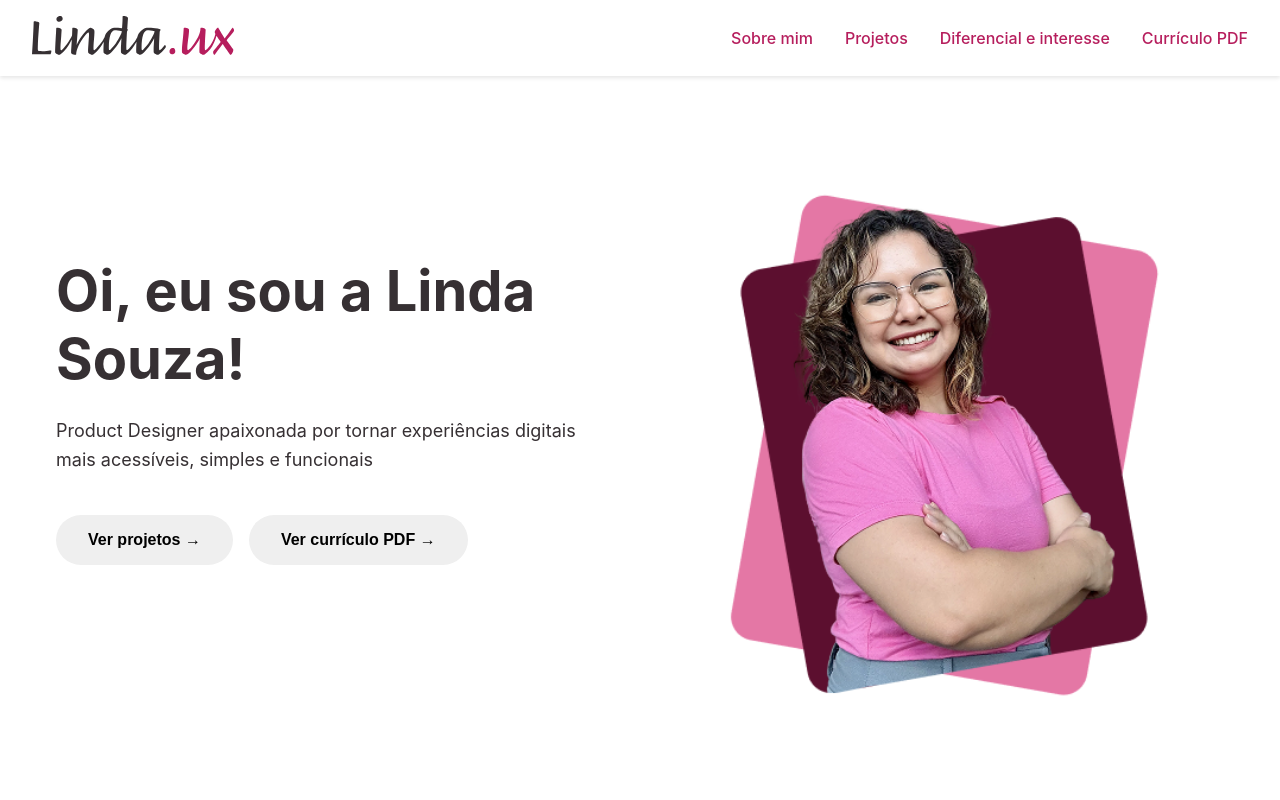
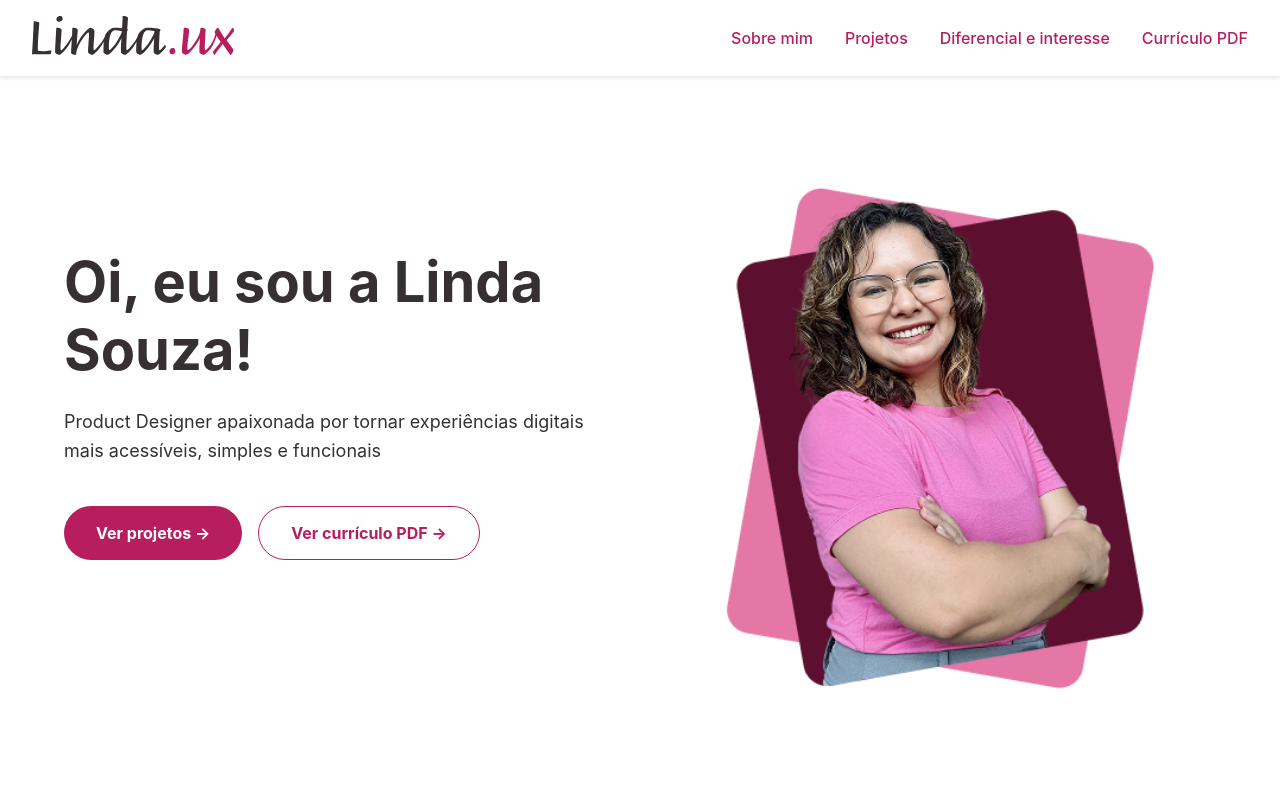
Before and after one commit to Elian-beep/portfolio-linda, a React (Vite) app: page / in a window 1280 px wide. Shown: the top 800 px of the page. Built offline with nearby package versions, Linux system fonts and the light colour scheme.

Commit message:
feat: buttons

```diff
--- /dev/null
+++ b/src/components/Button/Button.module.scss
@@ -0,0 +1,23 @@
+@import "../../styles/colors";
+
+.button {
+  cursor: pointer;
+  display: inline-flex;
+  align-items: center;
+  justify-content: center;
+  background: transparent;
+  outline: none;
+  font-family: inherit;
+  font-size: 1rem;
+  font-weight: 600;
+}
+
+.primary {
+  color: $color-neutral-100;
+  background: $color-pink-400;
+}
+
+.secondary {
+  color: $color-pink-400;
+  border: 1px solid $color-pink-400 !important;
+}
--- /dev/null
+++ b/src/components/Button/PrimaryButton.tsx
@@ -0,0 +1,23 @@
+import React from "react";
+import styles from "./Button.module.scss";
+
+export interface PrimaryButtonProps extends React.ButtonHTMLAttributes<HTMLButtonElement> {
+  action: () => void;
+  children: React.ReactNode;
+}
+
+export const PrimaryButton: React.FC<PrimaryButtonProps> = ({
+  action,
+  children,
+  ...props
+}) => {
+  return (
+    <button
+      className={`${styles.button} ${styles.primary}`}
+      onClick={action}
+      {...props}
+    >
+      {children}
+    </button>
+  );
+};
--- /dev/null
+++ b/src/components/Button/SecondaryButton.tsx
@@ -0,0 +1,23 @@
+import React from "react";
+import styles from "./Button.module.scss";
+
+export interface SecondaryButtonProps extends React.ButtonHTMLAttributes<HTMLButtonElement> {
+  action: () => void;
+  children: React.ReactNode;
+}
+
+export const SecondaryButton: React.FC<SecondaryButtonProps> = ({
+  action,
+  children,
+  ...props
+}) => {
+  return (
+    <button
+      className={`${styles.button} ${styles.secondary}`}
+      onClick={action}
+      {...props}
+    >
+      {children}
+    </button>
+  );
+};
--- /dev/null
+++ b/src/components/Button/index.ts
@@ -0,0 +1,2 @@
+export { PrimaryButton } from "./PrimaryButton";
+export { SecondaryButton } from "./SecondaryButton";
--- a/src/components/Header/Header.module.scss
+++ b/src/components/Header/Header.module.scss
@@ -1,4 +1,4 @@
-@import "@/styles/colors";
+@import "../../styles/colors";
 
 .header {
   display: flex;
--- a/src/pages/Home.module.scss
+++ b/src/pages/Home.module.scss
@@ -1,5 +1,5 @@
 .home {
-  padding: 1rem;
+  padding: 28px 24px 24px;
   display: flex;
   flex-direction: column;
   align-items: center;
--- a/src/pages/Home.tsx
+++ b/src/pages/Home.tsx
@@ -1,3 +1,4 @@
+import { PrimaryButton, SecondaryButton } from "@/components/Button";
 import styles from "./Home.module.scss";
 import lindaImage from "@/assets/linda-logo-01.png";
 
@@ -21,8 +22,18 @@ export const Home = () => {
         </p>
 
         <div className={styles.buttonArea}>
-          <button>Ver projetos →</button>
-          <button>Ver currículo PDF →</button>
+          <PrimaryButton
+            action={() =>
+              document
+                .getElementById("projects")
+                ?.scrollIntoView({ behavior: "smooth" })
+            }
+          >
+            Ver projetos →
+          </PrimaryButton>
+          <SecondaryButton action={() => window.open("#", "_blank")}>
+            Ver currículo PDF →
+          </SecondaryButton>
         </div>
       </div>
     </section>
--- a/src/styles/global.scss
+++ b/src/styles/global.scss
@@ -15,5 +15,5 @@ body {
   color: $color-neutral-800;
   font-family: -apple-system, BlinkMacSystemFont, 'Segoe UI', Roboto, Oxygen, Ubuntu, Cantarell, 'Open Sans', 'Helvetica Neue', sans-serif;
   -webkit-font-smoothing: antialiased;
-  padding-top: 80px;
+  padding-top: 61px;
 }
```
